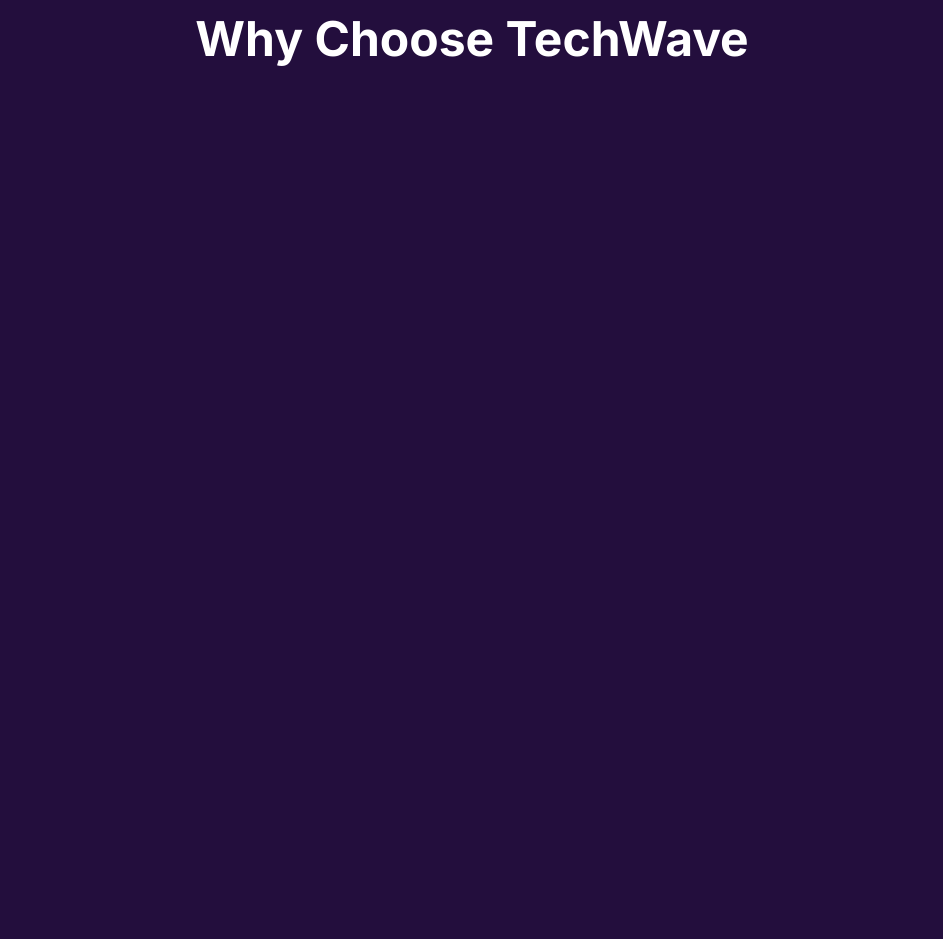
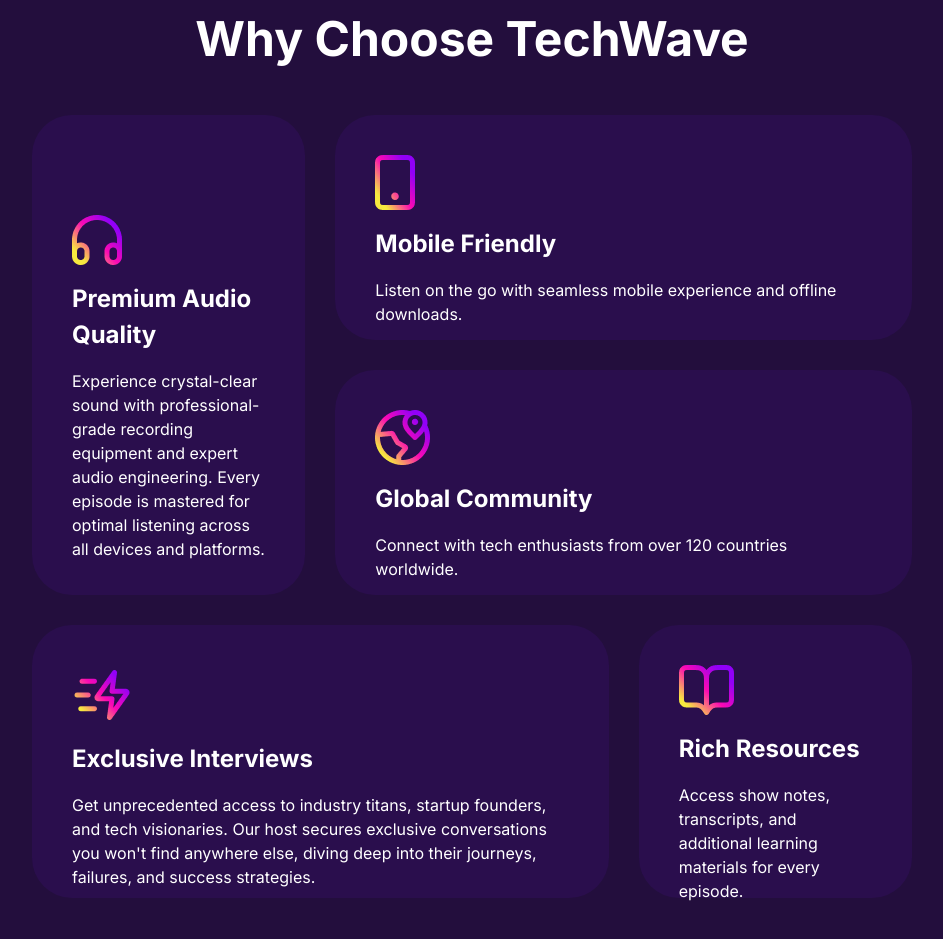
Before and after one commit to fardina13/assignment-2, a plain HTML site: page index.html in a window 1280 px wide. Shown: the part 1603-2542 px from the top of the page, without its empty margins (168-1111 px from the left). Drawn offline with nearby package versions, Linux system fonts and the light colour scheme.

Commit message:
designed two more sections

```diff
--- a/index.html
+++ b/index.html
@@ -49,6 +49,7 @@
         </section>
     </header>
     <main>
+        <!-- podcast-section -->
         <section id="podcast-section" class="bg-[#1A0B2E] w-full h-[646px] lg:px-[200px] lg:pt-[50px] lg:pb-[120px]">
             <div class="text-center">
                 <h1 class="text-[48px] font-bold text-white mb-[16px]">About the Podcast</h1>
@@ -78,8 +79,36 @@
                </div>
             </div>
         </section>
+        <!-- why choose techwave section -->
         <section class="bg-[#230E3D] w-full h-[1121px] px-[200px] py-[120px]">
-            <h1 class="text-[48px] font-bold text-white text-center">Why Choose TechWave</h1>
+            <h1 class="text-[48px] font-bold text-white text-center mb-[40px]">Why Choose TechWave</h1>
+            <div class="grid grid-cols-3 gap-[30px] max-w-[1200px] mx-auto">
+                <div class="col-span-1 row-span-2  h-[480px] rounded-[40px] bg-[#351165]/40 p-[40px]">
+                <img class="mt-[60px]" src="assets/headphone.png" alt="">
+                <h5 class="text-[24px] font-bold text-white mt-[16px]">Premium Audio Quality</h5>
+                <p class="text-[16px] text-white mt-[16px]">Experience crystal-clear sound with professional-grade recording equipment and expert audio engineering. Every episode is mastered for optimal listening across all devices and platforms.</p>
+                </div>
+                <div class="col-span-2 h-[225px] rounded-[40px] bg-[#351165]/40 p-[40px]">
+                <img src="assets/device.png" alt="">
+                <h5 class="text-[24px] font-bold text-white mt-[16px]">Mobile Friendly</h5>
+                <p class="text-[16px] text-white mt-[16px]">Listen on the go with seamless mobile experience and offline downloads.</p>
+                </div>
+                <div class="col-span-2 h-[225px] rounded-[40px] bg-[#351165]/40 p-[40px]">
+                <img src="assets/location.png" alt="">
+                <h5 class="text-[24px] font-bold text-white mt-[16px]">Global Community</h5>
+                <p class="text-[16px] text-white mt-[16px]">Connect with tech enthusiasts from over 120 countries worldwide.</p>
+                </div>
+                <div class="col-span-2 h-[273px] rounded-[40px] bg-[#351165]/40 p-[40px]">
+                <img src="assets/zap-fast.png" alt="">
+                <h5 class="text-[24px] font-bold text-white mt-[16px]">Exclusive Interviews</h5>
+                <p class="text-[16px] text-white mt-[16px]">Get unprecedented access to industry titans, startup founders, and tech visionaries. Our host secures exclusive conversations you won't find anywhere else, diving deep into their journeys, failures, and success strategies.</p>
+                </div>
+                <div class="col-span-1 row-span-1  h-[273px] rounded-[40px] bg-[#351165]/40 p-[40px]">
+                <img src="assets/resource.png" alt="">
+                <h5 class="text-[24px] font-bold text-white mt-[16px]">Rich Resources</h5>
+                <p class="text-[16px] text-white mt-[16px]">Access show notes, transcripts, and additional learning materials for every episode.</p>
+                </div>
+            </div>
         </section>
     </main>
     <footer class="w-full h-[412px] bg-[url('../assets/footer-bg.png')] bg-cover bg-center flex flex-col items-center justify-center text-white">
--- a/style/style.css
+++ b/style/style.css
@@ -2,6 +2,7 @@
   font-family: "Inter", sans-serif;
   font-optical-sizing: auto;
 }
+
 @media screen and (max-width:576px){
   nav {
     height: 60px;
```
Also changed, not shown: assets/zap-fast.png (added).
